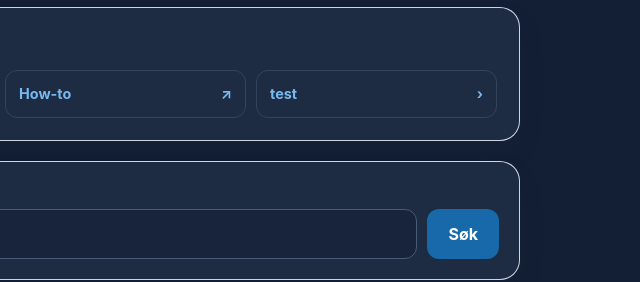
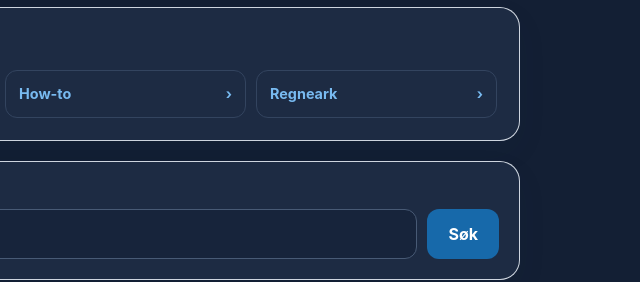
Before and after one commit to astroburger-ui/infopanel, a plain HTML site: page index.html in a window 1280 px wide. Shown: the part 176-458 px from the top of the page, 640-1280 px from the left. Drawn offline with Linux system fonts and the light colour scheme; no server answers.

```diff
--- a/index.html
+++ b/index.html
@@ -266,8 +266,8 @@
       <nav class="quick-links" aria-label="Diverse lenker">
         <a class="quick-link" href="Telefonliste.htm" target="_self">Telefonliste <span aria-hidden="true">›</span></a>
         <a class="quick-link" href="protokoller.htm" target="_self">Protokoller <span aria-hidden="true">›</span></a>
-        <a class="quick-link" href="howto/totalaorta.htm" target="_blank" rel="noopener noreferrer">How-to <span aria-hidden="true">↗</span></a>
-        <a class="quick-link" href="regneark/MRA15.htm" target="_self">test <span aria-hidden="true">›</span></a>
+        <a class="quick-link" href="howto/totalaorta.htm" target="_self">How-to <span aria-hidden="true">›</span></a>
+        <a class="quick-link" href="regneark/MRA15.htm" target="_self">Regneark <span aria-hidden="true">›</span></a>
       </nav>
     </section>
 
```
